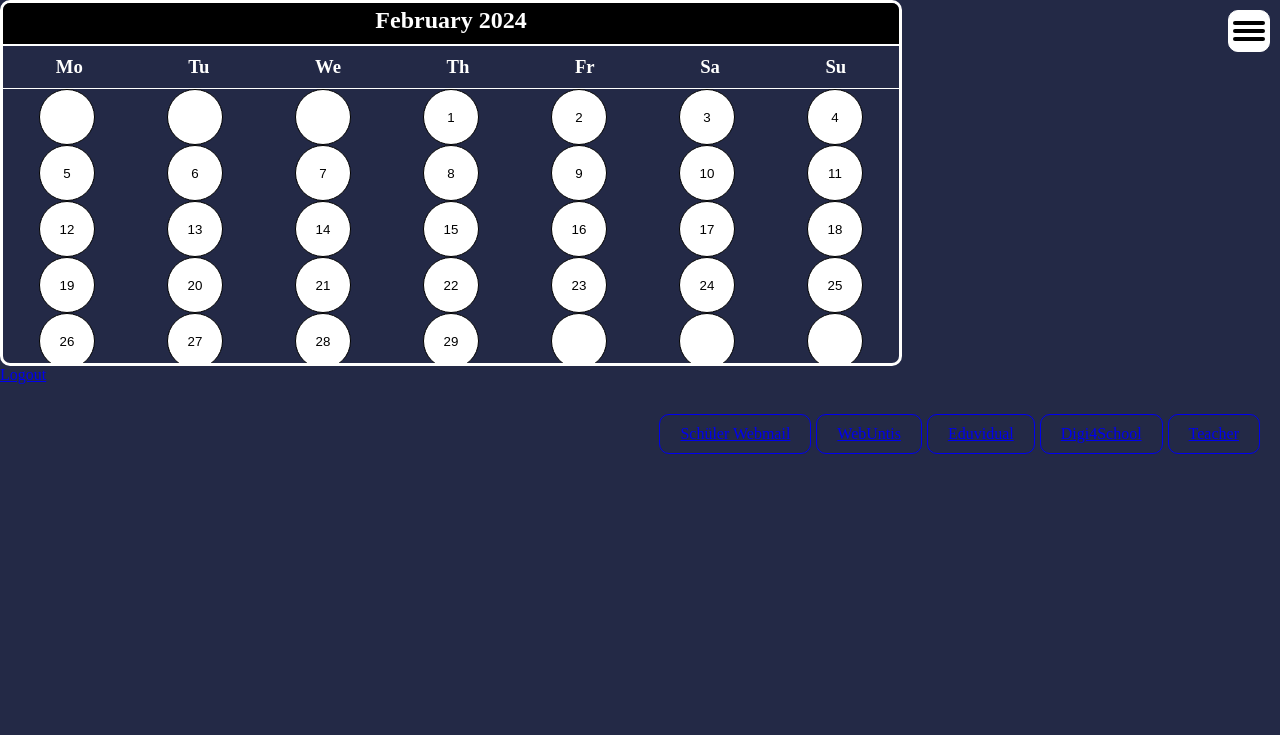
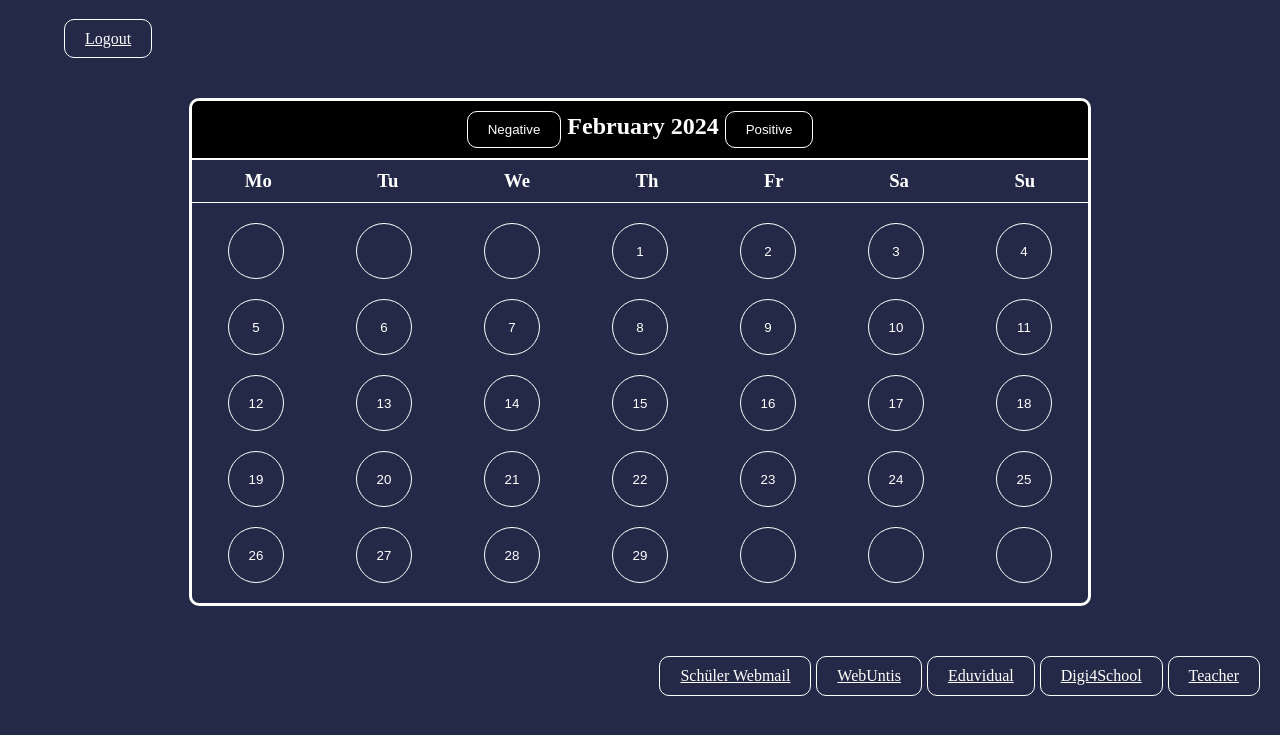
Before and after one commit to taktischer/web_calendar, a Django app: page / in a window 1280 px wide. Shown: the top 735 px of the page. Run offline with Django 4.2, Linux system fonts and the light colour scheme; the visitor is signed in with stand-in values (Sample User, id 1); data that the repository does not hold is empty.

Commit message:
editing index html

```diff
--- a/static/js/calendar.js
+++ b/static/js/calendar.js
@@ -1,15 +1,44 @@
 const month = ["January","February","March","April","May","June","July","August","September","October","November","December"];
 const currentDate = new Date();
 
-const currentYear = currentDate.getFullYear();
+let currentYear = currentDate.getFullYear();
 let currentMonth = month[currentDate.getMonth()];
 let currentMonth2 = currentDate.getMonth();
 let currentDay = currentDate.getDate();
 
-document.getElementById("month").innerHTML = currentMonth + " " + currentYear;
+let offset = 0;
+let offset2 = 0;
+
+function ChangeOffsetNegative() {
+    offset -= 1;
+    if (currentMonth === "January") {
+        offset2 -= 1;
+        if (offset2 === 0) {
+            offset2 -= 1;
+        }
+        currentYear = currentDate.getFullYear()+offset2;
+    }
+    currentMonth = month[currentDate.getMonth()+offset];
+    currentMonth2 = currentDate.getMonth()+offset;
+    document.getElementById("month").innerHTML = '<button class="change-month-button button" onclick="ChangeOffsetNegative()">Negative</button>' + " " + currentMonth + " " + currentYear + " " + '<button class="change-month-button button" onclick="ChangeOffsetPositive()">Positive</button>';
+}
+function ChangeOffsetPositive() {
+    offset += 1;
+    if (currentMonth === "December") {
+        offset2 += 1;
+        if (offset2 === 0) {
+            offset2 += 1;
+        }
+        currentYear = currentDate.getFullYear()+offset2;
+    }
+    currentMonth = month[currentDate.getMonth()+offset];
+    currentMonth2 = currentDate.getMonth()+offset;
+    document.getElementById("month").innerHTML = '<button class="change-month-button button" onclick="ChangeOffsetNegative()">Negative</button>' + " " + currentMonth + " " + currentYear + " " + '<button class="change-month-button button" onclick="ChangeOffsetPositive()">Positive</button>';
+}
+
+document.getElementById("month").innerHTML = '<button class="change-month-button button" onclick="ChangeOffsetNegative()">Negative</button>' + " " + currentMonth + " " + currentYear + " " + '<button class="change-month-button button" onclick="ChangeOffsetPositive()">Positive</button>';
 
 let firstDay = (new Date(currentDate.getFullYear(), currentDate.getMonth())).getDay();
-console.log(firstDay)
 
 function getDaysInMonth(year, month) {
     const lastDay = new Date(year, month + 1, 0).getDate();
@@ -45,11 +74,9 @@ for (let i = 1; i <= daysInCurrentMonth; i++) {
     j = j + 1;
     wocheDiv = document.getElementById(`calendar-week-${woche}`);
     wocheDiv.innerHTML += `
-    <button class="calendar-day-button button">${i}</button>
+    <button class="calendar-day-button button" onclick="ShowAppointment()">${i}</button>
     `;
 }
-
-console.log(modulo);
 
 for (let i = modulo; i < 6; i++) {
     wocheDiv = document.getElementById(`calendar-week-${woche}`);
--- a/static/styles.css
+++ b/static/styles.css
@@ -3,6 +3,7 @@
 * {
     margin: 0;
     padding: 0;
+    color: var(--headline);
 }
 
 body {
@@ -26,14 +27,26 @@ body {
 #content {
     width: 100%;
     display: flex;
+    flex-direction: column;
     justify-content: center;
     align-items: center;
     gap: 20px;
 }
 
+#index-header {
+    width: 90%;
+    display: flex;
+    padding: 30px;
+}
+
+.login-out {
+    border: 1px solid;
+    border-radius: 10px;
+    padding: 10px 20px;
+}
+
 #calendar {
     width: 70%;
-    height: 45vh;
     border: 3px solid;
     border-radius: 10px;
     overflow: hidden;
@@ -70,6 +83,8 @@ body {
     display: flex;
     flex-direction: column;
     align-items: center;
+    gap: 20px;
+    padding: 20px 0px;
 }
 
 .calendar-week {
@@ -83,17 +98,29 @@ body {
 .calendar-day-button {
     width: 7vh;
     height: 7vh;
-    background-color: white;
+    background-color: transparent;
     display: flex;
     justify-content: center;
     align-items: center;
     border-radius: 100%;
-    border: 1px solid black;
+    border: 1px solid;
 }
 
 .calendar-day-button:hover {
-    border: 2px solid black;
+    border: 3px solid;
     font-weight: bold;
+    transform: scale(1.2);
+}
+
+.change-month-button {
+    background-color: transparent;
+    border: 1px solid;
+    border-radius: 10px;
+    padding: 10px 20px;
+}
+
+.change-month-button:hover {
+    border: 3px solid;
 }
 
 #appointments {
@@ -136,7 +163,7 @@ body {
     font-weight: bold;
 }
 
-#footer {
+#index-footer {
     width: 100%;
     display: flex;
     justify-content: flex-end;
@@ -167,21 +194,13 @@ body {
 
 
 /* Hamburger Menu */
-
-:root {
-    --rightsidenav-elements-margin: 10px;
-    --rightsidenav-elements-padding: 10px;
-}
-
-.sidenavbar {
+#sidenavbar {
     position: absolute;
     z-index: 1;
     width: 30vh;
-    top: 0;
+    top: 5vh;
     right: 0;
     border: 1px solid;
-    transition: var(--checkbox-transition) ease;
-    visibility: hidden;
     margin-top: 90px;
     padding-top: 1vh;
     padding-bottom: 2vh;
@@ -191,101 +210,3 @@ body {
     justify-content: center;
     align-items: center;
 }
-
-:root {
-    --checkbox-height: 5vh;
-    --checkbox-widht: 5vh;
-    --checkbox-top: 10px;
-    --checkbox-right: 10px;
-    --checkbox-transition: 0.5s;
-}
-
-.toggle-sidenavbar-input {
-    position: absolute;
-    z-index: 3;
-    height: var(--checkbox-height);
-    width: var(--checkbox-widht);
-    top: var(--checkbox-top);
-    right: var(--checkbox-right);
-    opacity: 0;
-}
-
-.toggle {
-    background-color: white;
-    position: absolute;
-    z-index: 2;
-    height: var(--checkbox-height);
-    width: var(--checkbox-widht);
-    top: var(--checkbox-top);
-    right: var(--checkbox-right);
-    display: flex;
-    justify-content: center;
-    border: 1px solid;
-    border-radius: 10px;
-}
-
-.toggle .common {
-    background-color: black;
-    position: absolute;
-    height: 10%;
-    width: 80%;
-    border-radius: 50px;
-}
-
-.toggle .top_line {
-    position: absolute;
-    top: 30%;
-    left: 50%;
-    transform: translate(-50%, -50%);
-    transition: var(--checkbox-transition) ease;
-}
-
-.toggle .middle_line {
-    position: absolute;
-    top: 50%;
-    left: 50%;
-    transform: translate(-50%, -50%);
-    transition: var(--checkbox-transition) ease;
-}
-
-.toggle .bottom_line {
-    position: absolute;
-    top: 70%;
-    left: 50%;
-    transform: translate(-50%, -50%);
-    transition: var(--checkbox-transition) ease;
-}
-
-:root {
-    --toggle-lines-top: 2.2vh;
-    --toggle-lines-left: -0.5vh;
-    --toggle-lines-width: 120%;
-}
-
-input:checked ~ .toggle .top_line {
-    top: var(--toggle-lines-top);
-    left: var(--toggle-lines-left);
-    width: var(--toggle-lines-width);
-    transform: rotate(45deg);
-    transition: var(--checkbox-transition) ease;
-}
-
-input:checked ~ .toggle .middle_line {
-    visibility: hidden;
-    width: 0px;
-    transition: var(--checkbox-transition) ease;
-}
-
-input:checked ~ .toggle .bottom_line {
-    top: var(--toggle-lines-top);
-    left: var(--toggle-lines-left);
-    width: var(--toggle-lines-width);
-    transform: rotate(-45deg);
-    transition: var(--checkbox-transition) ease;
-}
-
-input:checked ~ .sidenavbar {
-    box-shadow: -15px 0px 15px 5px rgba(0, 0, 0, 0.5);
-    visibility: visible;
-    background-color: white;
-}
--- a/templates/index.html
+++ b/templates/index.html
@@ -2,13 +2,7 @@
 {% load static %}
 
 {% block content %}
-<input type="checkbox" class="toggle-sidenavbar-input">
-    <div class="toggle">
-        <div class="top_line common"></div>
-        <div class="middle_line common"></div>
-        <div class="bottom_line common"></div>
-    </div>
-    <div class="sidenavbar">
+    <div id="sidenavbar">
         <div id="appointments">
             <div id="appointments-list">
 
@@ -24,7 +18,16 @@
         </div>
     </div>
 
-
+<main id="content">
+    <header id="index-header">
+        <div id="login-out-container">
+            {% if user.is_authenticated %}
+                <a href="{% url 'logout' %}" class="login-out">Logout</a>
+            {% else %}
+                <a href="{% url 'login' %}" class="login-out">Login</a>
+            {% endif %}
+        </div>
+    </header>
     <div id="calendar">
         <div id="calendar-month">
             <div id="month-container">
@@ -44,15 +47,7 @@
         </main>
     </div>
 
-    <div id="login-out-container">
-        {% if user.is_authenticated %}
-            <a href="{% url 'logout' %}" class="login-out">Logout</a>
-        {% else %}
-            <a href="{% url 'login' %}" class="login-out">Login</a>
-        {% endif %}
-    </div>
-
-    <footer id="footer">
+    <footer id="index-footer">
         <div id="school-links-container" translate="no">
             <a href="https://schueler.bulme.at/" class="school-link">Schüler Webmail</a>
             <a href="https://urania.webuntis.com/WebUntis/?school=bulme#/basic/login" class="school-link">WebUntis</a>
@@ -61,6 +56,24 @@
             <a href="https://www.bulme.at/index.php/schule/lehrkoerper/lehrerinn" class="school-link">Teacher</a>
         </div>
     </footer>
+</main>
 
     <script src="{% static 'js/calendar.js' %}"></script>
+
+    <script>
+        let appointment_view = document.getElementById('sidenavbar');
+        appointment_view.style.visibility = 'hidden';
+        let counter = 0;
+        function ShowAppointment() {
+            if (counter === 0) {
+                appointment_view.style.boxShadow = '-15px 0px 15px 5px rgba(0, 0, 0, 0.5)';
+                appointment_view.style.visibility = 'visible';
+                appointment_view.style.backgroundColor = 'var(--background)';
+                counter = 1;
+            } else {
+                appointment_view.style.visibility = 'hidden';
+                counter = 0;
+            }
+        }
+    </script>
 {% endblock %}
```
